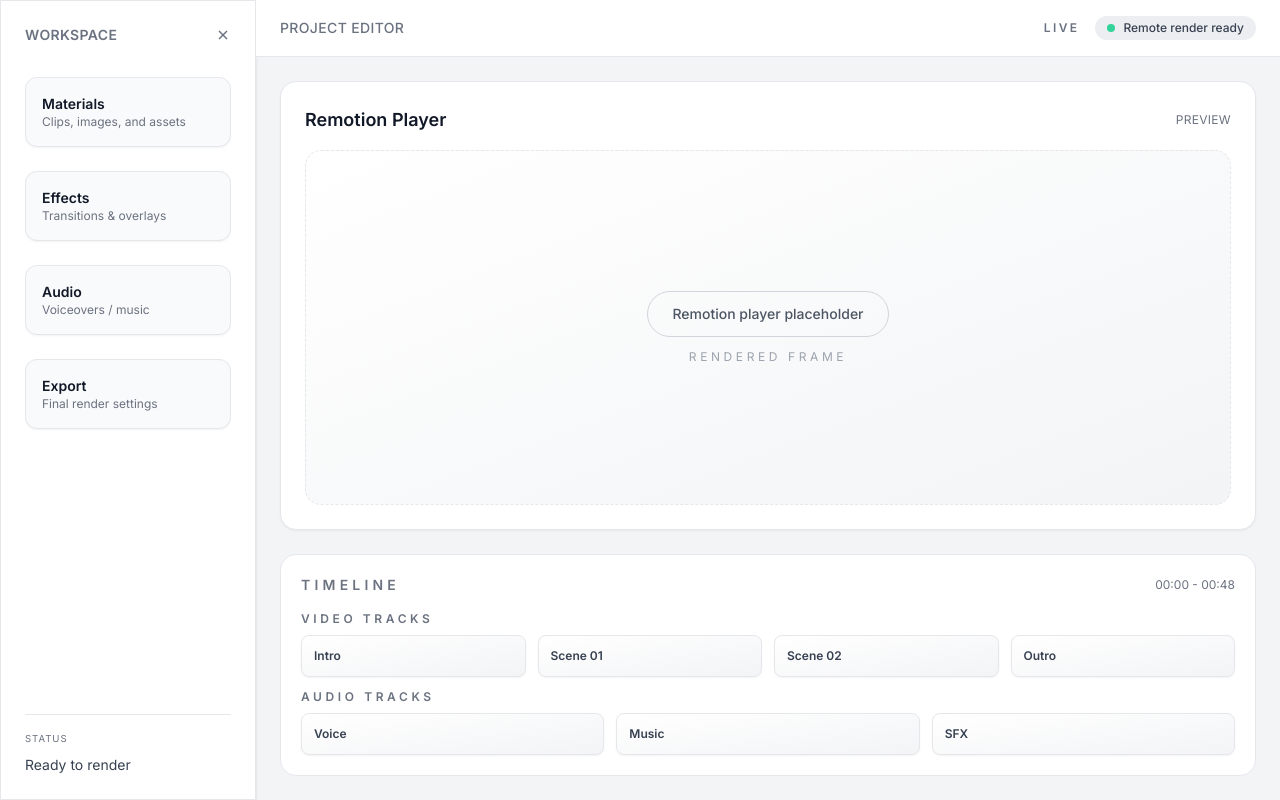
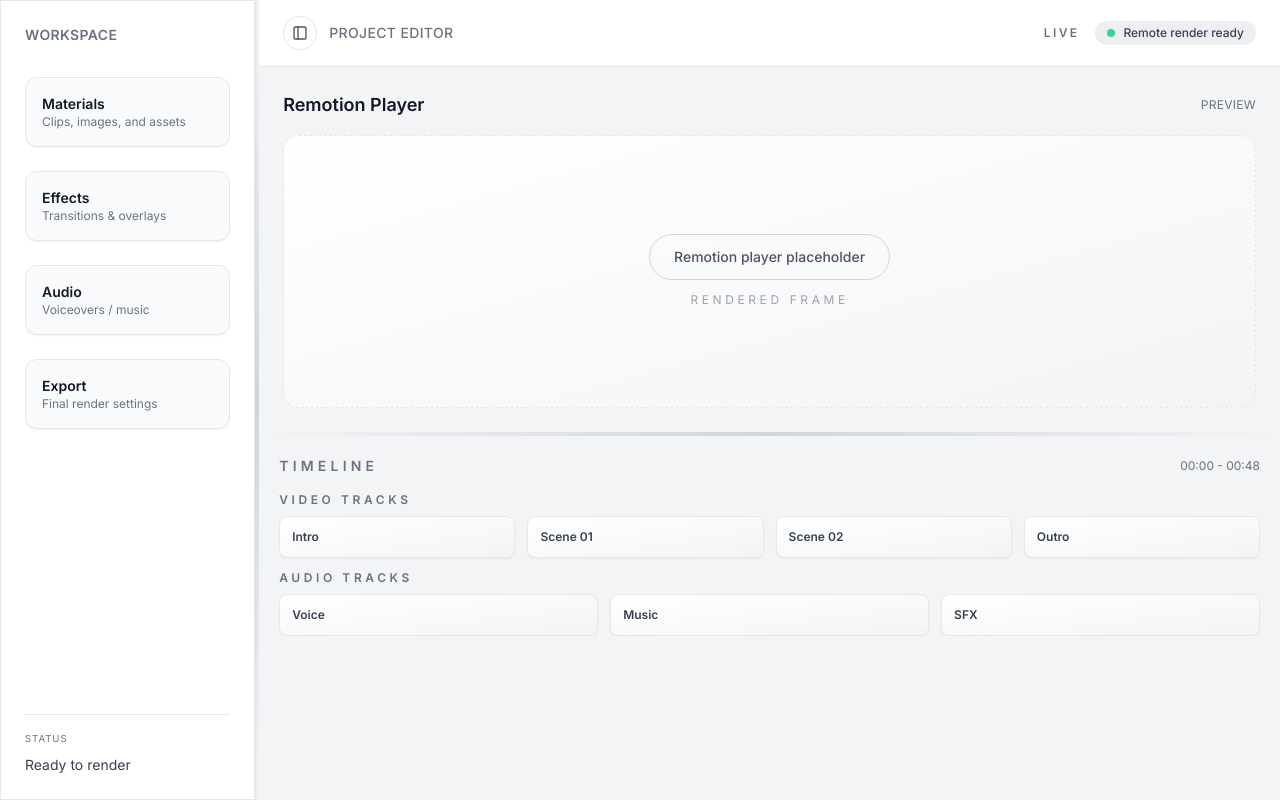
Before and after one commit to inkylabs-dev/QuickEditVideo, a Next.js app: page /app in a window 1280 px wide. Built offline with nearby package versions, Linux system fonts and the light colour scheme.

Commit message:
feat: implement EditorLayout component for improved sidebar and panel management

```diff
--- a/src/components/Editor.tsx
+++ b/src/components/Editor.tsx
@@ -1,6 +1,8 @@
 'use client';
 
-import { useState } from 'react';
+import { useCallback, useMemo, useState } from 'react';
+import { useGroupRef, type Layout as PanelLayout } from 'react-resizable-panels';
+import EditorLayout, { LEFT_PANEL_ID, MAIN_PANEL_ID } from './Editor/Layout';
 
 const PANEL_ITEMS = [
   { label: 'Materials', description: 'Clips, images, and assets' },
@@ -9,38 +11,50 @@
   { label: 'Export', description: 'Final render settings' },
 ];
 
-const Editor = () => {
-  const [isSidebarOpen, setSidebarOpen] = useState(true);
-  const sidebarWidth = isSidebarOpen ? 'w-64 border border-gray-200 shadow' : 'w-0';
-
-  const toggleSidebar = () => setSidebarOpen((open) => !open);
-
-  const timelineTracks = [
+const TIMELINE_TRACKS = [
   ['Intro', 'Scene 01', 'Scene 02', 'Outro'],
   ['Voice', 'Music', 'SFX'],
 ];
 
-  return (
-    <div className="flex min-h-screen bg-gray-100 text-gray-900">
-      <aside
-        className={`transition-all duration-200 ease-in-out bg-white ${sidebarWidth} overflow-hidden`}
-        aria-label="Editor sidebar"
-      >
+const Editor = () => {
+  const groupRef = useGroupRef();
+  const [isSidebarOpen, setSidebarOpen] = useState(true);
+
+  const handleLayoutChange = useCallback((layout: PanelLayout) => {
+    const currentSize = layout[LEFT_PANEL_ID] ?? 0;
+    setSidebarOpen(currentSize > 0);
+  }, []);
+
+  const collapseSidebar = useCallback(() => {
+    groupRef.current?.setLayout({
+      [LEFT_PANEL_ID]: 0,
+      [MAIN_PANEL_ID]: 100,
+    });
+    setSidebarOpen(false);
+  }, [groupRef]);
+
+  const expandSidebar = useCallback(() => {
+    const defaultWidth = 20;
+    groupRef.current?.setLayout({
+      [LEFT_PANEL_ID]: defaultWidth,
+      [MAIN_PANEL_ID]: 100 - defaultWidth,
+    });
+    setSidebarOpen(true);
+  }, [groupRef]);
+
+  const toggleSidebar = useCallback(() => {
+    if (isSidebarOpen) {
+      collapseSidebar();
+    } else {
+      expandSidebar();
+    }
+  }, [collapseSidebar, expandSidebar, isSidebarOpen]);
+
+  const sidebar = useMemo(
+    () => (
       <div className="flex h-full flex-col p-6 space-y-8">
         <div className="flex items-center justify-between">
           <p className="text-sm font-semibold tracking-wide uppercase text-gray-500">Workspace</p>
-            <button
-              type="button"
-              onClick={toggleSidebar}
-              className="text-gray-500 hover:text-gray-900 focus:outline-none"
-              aria-label="Toggle sidebar"
-            >
-              <span className="sr-only">Close sidebar</span>
-              <svg className="h-4 w-4" viewBox="0 0 24 24" fill="none" stroke="currentColor" strokeWidth="2">
-                <path d="M18 6L6 18" />
-                <path d="M6 6l12 12" />
-              </svg>
-            </button>
         </div>
 
         <div className="space-y-6 flex-1 overflow-y-auto">
@@ -57,37 +71,13 @@
           <p className="text-sm text-gray-700">Ready to render</p>
         </div>
       </div>
-      </aside>
+    ),
+    [],
+  );
 
-      <div className="flex flex-1 flex-col">
-        <header className="flex items-center justify-between border-b border-gray-200 bg-white px-6 py-4">
-          <div className="flex items-center gap-3">
-            {!isSidebarOpen && (
-              <button
-                type="button"
-                onClick={toggleSidebar}
-                className="rounded-full border border-gray-200 p-2 text-gray-600 transition hover:border-gray-300 hover:text-gray-900"
-                aria-label="Open sidebar"
-              >
-                <svg className="h-4 w-4" viewBox="0 0 24 24" fill="none" stroke="currentColor" strokeWidth="2">
-                  <path d="M3 12h18M3 6h18M3 18h18" />
-                </svg>
-              </button>
-            )}
-            <p className="text-sm font-medium uppercase tracking-wide text-gray-500">Project editor</p>
-          </div>
-
-          <div className="flex items-center gap-4">
-            <span className="text-xs font-semibold uppercase tracking-[0.2em] text-gray-500">Live</span>
-            <div className="inline-flex items-center gap-2 rounded-full bg-gray-200/70 px-3 py-1 text-xs font-medium text-gray-700">
-              <span className="h-2 w-2 rounded-full bg-emerald-400" />
-              Remote render ready
-            </div>
-          </div>
-        </header>
-
-        <main className="flex flex-1 flex-col gap-6 p-6">
-          <section className="flex min-h-[320px] flex-1 flex-col gap-4 rounded-2xl border border-gray-200 bg-white p-6 shadow-sm">
+  const playerPanel = useMemo(
+    () => (
+      <>
         <div className="flex items-center justify-between">
           <h2 className="text-lg font-semibold text-gray-900">Remotion Player</h2>
           <span className="text-xs uppercase tracking-wide text-gray-500">Preview</span>
@@ -100,16 +90,21 @@
             <p className="text-center text-xs uppercase tracking-[0.3em] text-gray-400">Rendered frame</p>
           </div>
         </div>
-          </section>
+      </>
+    ),
+    [],
+  );
 
-          <section className="space-y-4 rounded-2xl border border-gray-200 bg-white p-5">
+  const timelinePanel = useMemo(
+    () => (
+      <>
         <div className="flex items-center justify-between">
           <h3 className="text-sm font-semibold uppercase tracking-[0.3em] text-gray-500">Timeline</h3>
           <div className="text-xs text-gray-500">00:00 - 00:48</div>
         </div>
 
-            <div className="space-y-3">
-              {timelineTracks.map((track, index) => (
+        <div className="space-y-3 overflow-hidden">
+          {TIMELINE_TRACKS.map((track, index) => (
             <div key={`track-${index}`} className="space-y-2">
               <div className="text-xs font-semibold uppercase tracking-[0.3em] text-gray-500">
                 {index === 0 ? 'Video tracks' : 'Audio tracks'}
@@ -127,10 +122,21 @@
             </div>
           ))}
         </div>
-          </section>
-        </main>
-      </div>
-    </div>
+      </>
+    ),
+    [],
+  );
+
+  return (
+    <EditorLayout
+      groupRef={groupRef}
+      sidebar={sidebar}
+      topPanel={playerPanel}
+      bottomPanel={timelinePanel}
+      isSidebarOpen={isSidebarOpen}
+      onLayoutChange={handleLayoutChange}
+      onToggleSidebar={toggleSidebar}
+    />
   );
 };
 
--- /dev/null
+++ b/src/components/Editor/Layout.tsx
@@ -0,0 +1,125 @@
+'use client';
+
+import type { Layout, GroupImperativeHandle } from 'react-resizable-panels';
+import { Group, Panel, Separator } from 'react-resizable-panels';
+import type { ReactNode, Ref } from 'react';
+
+export const LEFT_PANEL_ID = 'editor-sidebar';
+export const MAIN_PANEL_ID = 'editor-main';
+
+const DEFAULT_LEFT_SIZE = 20;
+const DEFAULT_MAIN_SIZE = 80;
+
+export interface EditorLayoutProps {
+  sidebar: ReactNode;
+  topPanel: ReactNode;
+  bottomPanel: ReactNode;
+  isSidebarOpen: boolean;
+  onToggleSidebar: () => void;
+  onLayoutChange?: (layout: Layout) => void;
+  groupRef?: Ref<GroupImperativeHandle | null>;
+}
+
+const DEFAULT_LAYOUT: Layout = {
+  [LEFT_PANEL_ID]: DEFAULT_LEFT_SIZE,
+  [MAIN_PANEL_ID]: DEFAULT_MAIN_SIZE,
+};
+
+const EditorLayout = ({
+  sidebar,
+  topPanel,
+  bottomPanel,
+  isSidebarOpen,
+  onToggleSidebar,
+  onBringSidebarToMax,
+  onLayoutChange,
+  groupRef,
+}: EditorLayoutProps) => (
+  <div className="flex min-h-screen bg-gray-100 text-gray-900">
+    <Group
+      orientation="horizontal"
+      className="flex flex-1"
+      groupRef={groupRef}
+      defaultLayout={DEFAULT_LAYOUT}
+      onLayoutChange={onLayoutChange}
+    >
+      <Panel
+        id={LEFT_PANEL_ID}
+        collapsible
+        collapsedSize="0%"
+        defaultSize="16rem"
+        maxSize="25%"
+        minSize="14rem"
+        className={`transition-all duration-200 ease-in-out bg-white overflow-hidden ${
+          isSidebarOpen ? 'border border-gray-200 shadow' : 'border-none'
+        }`}
+      >
+        {sidebar}
+      </Panel>
+
+      <Separator
+        className="w-1 cursor-col-resize bg-gradient-to-b from-transparent via-gray-300 to-transparent"
+        aria-label="Resize sidebar"
+      />
+
+      <Panel id={MAIN_PANEL_ID} className="flex-1 min-h-screen">
+        <div className="flex h-full flex-col">
+          <header className="flex items-center justify-between border-b border-gray-200 bg-white px-6 py-4">
+            <div className="flex items-center gap-3">
+              <button
+                type="button"
+                onClick={onToggleSidebar}
+                className="rounded-full border border-gray-200 p-2 text-gray-600 transition hover:border-gray-300 hover:text-gray-900"
+                aria-label={isSidebarOpen ? 'Hide sidebar' : 'Show sidebar'}
+              >
+                <svg
+                  xmlns="http://www.w3.org/2000/svg"
+                  width="24"
+                  height="24"
+                  viewBox="0 0 24 24"
+                  fill="none"
+                  stroke="currentColor"
+                  strokeWidth="2"
+                  strokeLinecap="round"
+                  strokeLinejoin="round"
+                  className="lucide lucide-panel-left size-4"
+                >
+                  <rect width="18" height="18" x="3" y="3" rx="2"></rect>
+                  <path d="M9 3v18"></path>
+                </svg>
+              </button>
+              <p className="text-sm font-medium uppercase tracking-wide text-gray-500">Project editor</p>
+            </div>
+
+            <div className="flex items-center gap-4">
+              <span className="text-xs font-semibold uppercase tracking-[0.2em] text-gray-500">Live</span>
+              <div className="inline-flex items-center gap-2 rounded-full bg-gray-200/70 px-3 py-1 text-xs font-medium text-gray-700">
+                <span className="h-2 w-2 rounded-full bg-emerald-400" />
+                Remote render ready
+              </div>
+            </div>
+          </header>
+
+          <main className="flex flex-1 min-h-0 flex-col gap-6">
+            <Group orientation="vertical" className="flex min-h-0 flex-1">
+              <Panel className="flex min-h-[240px] flex-col gap-4 p-6">
+                {topPanel}
+              </Panel>
+
+              <Separator
+                className="h-1 cursor-row-resize bg-gradient-to-r from-transparent via-gray-300 to-transparent"
+                aria-label="Resize editor panels"
+              />
+
+              <Panel className="flex min-h-[180px] flex-col gap-4 p-5">
+                {bottomPanel}
+              </Panel>
+            </Group>
+          </main>
+        </div>
+      </Panel>
+    </Group>
+  </div>
+);
+
+export default EditorLayout;
```
Lines whose indentation alone changed are shown as unchanged.
